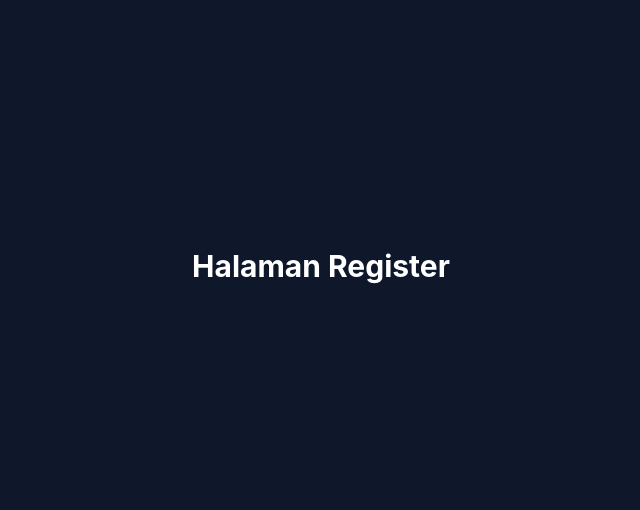
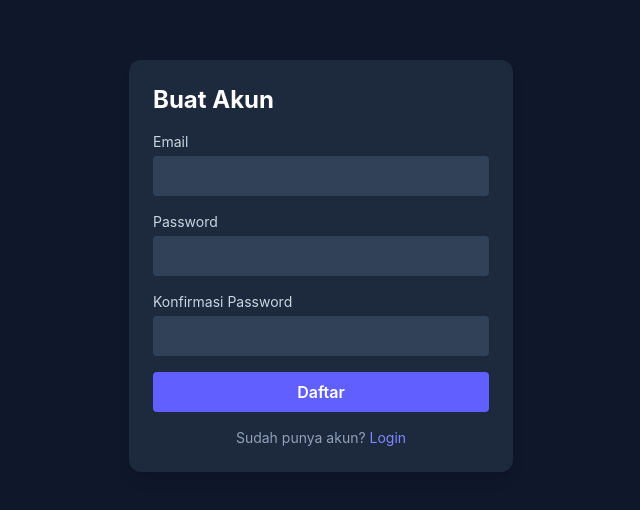
Before and after one commit to AnangMunandar/dashboard-app, a React (Vite) app: page /register in a window 1280 px wide. Shown: the part 134-644 px from the top of the page, without its empty margins (319-959 px from the left). Built offline with nearby package versions, Linux system fonts and the light colour scheme; no server answers.

Commit message:
feat: add Register and Login pages

```diff
--- a/src/pages/Login.jsx
+++ b/src/pages/Login.jsx
@@ -1,7 +1,83 @@
+import { useState } from "react";
+import { Link, useNavigate } from "react-router-dom";
+import { supabase } from "../lib/supabaseClient";
+
 function Login() {
+  const navigate = useNavigate();
+  const [email, setEmail] = useState("");
+  const [password, setPassword] = useState("");
+  const [error, setError] = useState("");
+  const [submitting, setSubmitting] = useState(false);
+
+  async function handleSubmit(e) {
+    e.preventDefault();
+    setError("");
+    setSubmitting(true);
+
+    const { error } = await supabase.auth.signInWithPassword({
+      email,
+      password,
+    });
+    setSubmitting(false);
+
+    if (error) {
+      setError("Email atau password salah.");
+      return;
+    }
+    navigate("/dashboard");
+  }
+
   return (
-    <div className="min-h-screen flex items-center justify-center bg-slate-900">
-      <h1 className="text-3xl font-bold text-white">Halaman Login</h1>
+    <div className="min-h-screen flex items-center justify-center bg-slate-900 px-4">
+      <form
+        onSubmit={handleSubmit}
+        className="w-full max-w-sm space-y-4 rounded-xl bg-slate-800 p-6 shadow-lg"
+      >
+        <h1 className="text-2xl font-bold text-white">Login</h1>
+
+        {error && (
+          <p className="rounded bg-red-500/10 px-3 py-2 text-sm text-red-400">
+            {error}
+          </p>
+        )}
+
+        <div>
+          <label className="mb-1 block text-sm text-slate-300">Email</label>
+          <input
+            type="email"
+            required
+            value={email}
+            onChange={(e) => setEmail(e.target.value)}
+            className="w-full rounded bg-slate-700 px-3 py-2 text-white outline-none focus:ring-2 focus:ring-indigo-500"
+          />
+        </div>
+
+        <div>
+          <label className="mb-1 block text-sm text-slate-300">Password</label>
+          <input
+            type="password"
+            required
+            value={password}
+            onChange={(e) => setPassword(e.target.value)}
+            className="w-full rounded bg-slate-700 px-3 py-2 text-white outline-none focus:ring-2 focus:ring-indigo-500"
+          />
+        </div>
+
+        <button
+          type="submit"
+          disabled={submitting}
+          className="w-full rounded bg-indigo-500 py-2 font-semibold text-white hover:bg-indigo-600 disabled:opacity-50"
+        >
+          {submitting ? "Memproses..." : "Masuk"}
+        </button>
+
+        <p className="text-center text-sm text-slate-400">
+          Belum punya akun?{" "}
+          <Link to="/register" className="text-indigo-400 hover:underline">
+            Daftar
+          </Link>
+        </p>
+      </form>
     </div>
   );
 }
--- a/src/pages/Register.jsx
+++ b/src/pages/Register.jsx
@@ -1,7 +1,103 @@
+import { useState } from "react";
+import { Link, useNavigate } from "react-router-dom";
+import { supabase } from "../lib/supabaseClient";
+
 function Register() {
+  const navigate = useNavigate();
+  const [email, setEmail] = useState("");
+  const [password, setPassword] = useState("");
+  const [confirm, setConfirm] = useState("");
+  const [error, setError] = useState("");
+  const [submitting, setSubmitting] = useState(false);
+
+  async function handleSubmit(e) {
+    e.preventDefault();
+    setError("");
+
+    if (password.length < 6) {
+      setError("Password minimal 6 karakter.");
+      return;
+    }
+    if (password !== confirm) {
+      setError("Konfirmasi password tidak sama.");
+      return;
+    }
+
+    setSubmitting(true);
+    const { error } = await supabase.auth.signUp({ email, password });
+    setSubmitting(false);
+
+    if (error) {
+      setError(error.message);
+      return;
+    }
+    navigate("/dashboard");
+  }
+
   return (
-    <div className="min-h-screen flex items-center justify-center bg-slate-900">
-      <h1 className="text-3xl font-bold text-white">Halaman Register</h1>
+    <div className="min-h-screen flex items-center justify-center bg-slate-900 px-4">
+      <form
+        onSubmit={handleSubmit}
+        className="w-full max-w-sm space-y-4 rounded-xl bg-slate-800 p-6 shadow-lg"
+      >
+        <h1 className="text-2xl font-bold text-white">Buat Akun</h1>
+
+        {error && (
+          <p className="rounded bg-red-500/10 px-3 py-2 text-sm text-red-400">
+            {error}
+          </p>
+        )}
+
+        <div>
+          <label className="mb-1 block text-sm text-slate-300">Email</label>
+          <input
+            type="email"
+            required
+            value={email}
+            onChange={(e) => setEmail(e.target.value)}
+            className="w-full rounded bg-slate-700 px-3 py-2 text-white outline-none focus:ring-2 focus:ring-indigo-500"
+          />
+        </div>
+
+        <div>
+          <label className="mb-1 block text-sm text-slate-300">Password</label>
+          <input
+            type="password"
+            required
+            value={password}
+            onChange={(e) => setPassword(e.target.value)}
+            className="w-full rounded bg-slate-700 px-3 py-2 text-white outline-none focus:ring-2 focus:ring-indigo-500"
+          />
+        </div>
+
+        <div>
+          <label className="mb-1 block text-sm text-slate-300">
+            Konfirmasi Password
+          </label>
+          <input
+            type="password"
+            required
+            value={confirm}
+            onChange={(e) => setConfirm(e.target.value)}
+            className="w-full rounded bg-slate-700 px-3 py-2 text-white outline-none focus:ring-2 focus:ring-indigo-500"
+          />
+        </div>
+
+        <button
+          type="submit"
+          disabled={submitting}
+          className="w-full rounded bg-indigo-500 py-2 font-semibold text-white hover:bg-indigo-600 disabled:opacity-50"
+        >
+          {submitting ? "Memproses..." : "Daftar"}
+        </button>
+
+        <p className="text-center text-sm text-slate-400">
+          Sudah punya akun?{" "}
+          <Link to="/login" className="text-indigo-400 hover:underline">
+            Login
+          </Link>
+        </p>
+      </form>
     </div>
   );
 }
```
